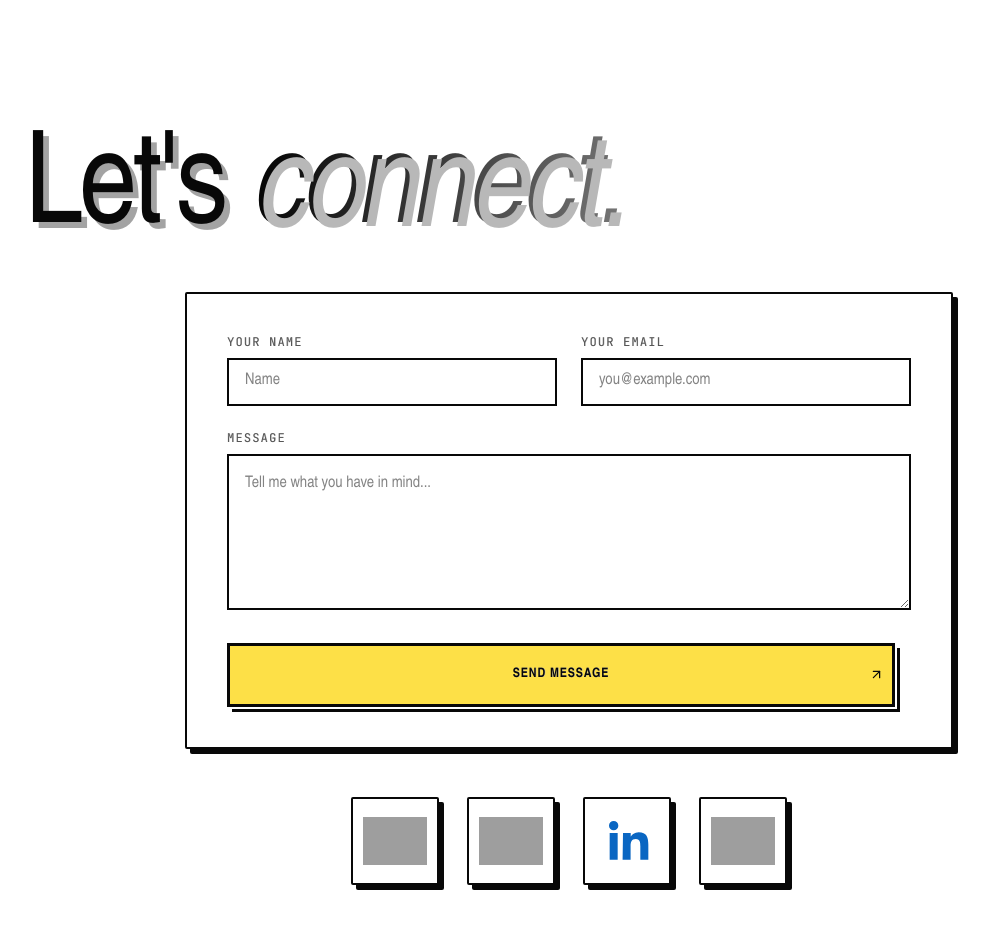
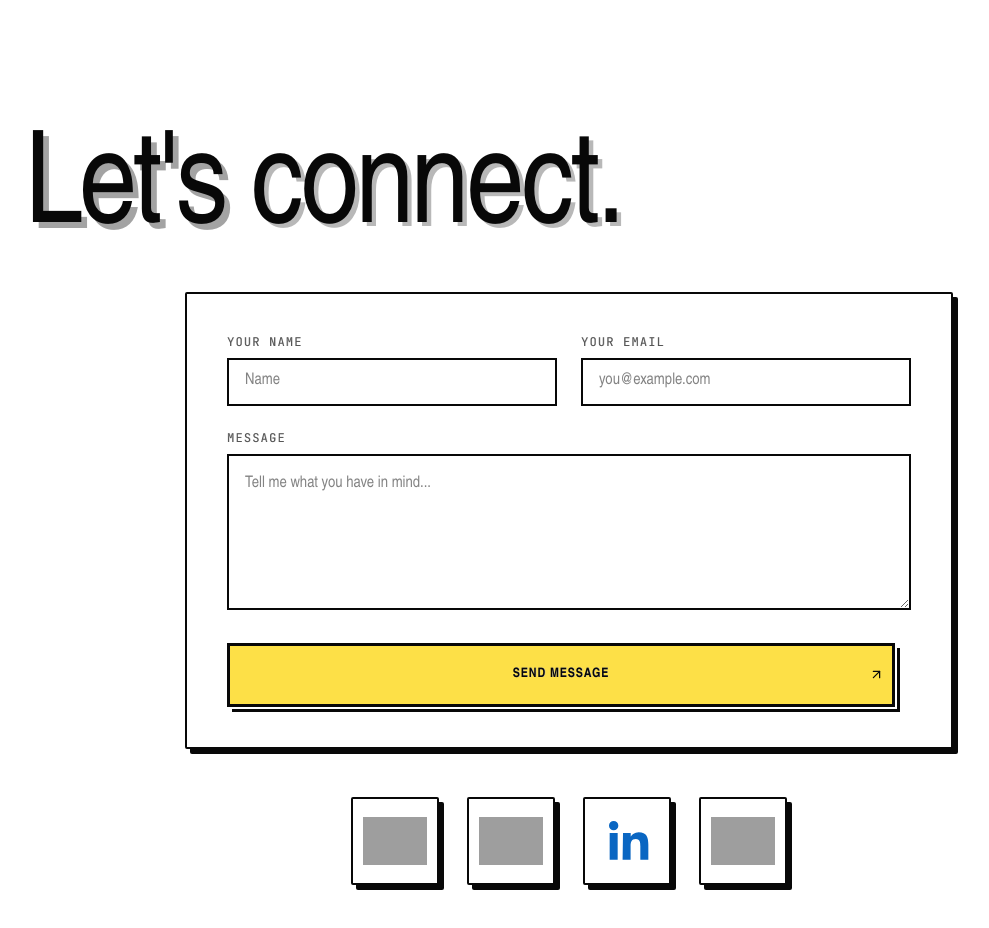
Before and after one commit to AVINASHTIWARI14/portfolio, a React (Vite) app: page / in a window 1280 px wide. Shown: the part 4160-5088 px from the top of the page, without its empty margins (71-1060 px from the left). Built offline with nearby package versions, Linux system fonts and the light colour scheme; grey boxes are pictures that could not be loaded; a web font is replaced by a local one.

Commit message:
Make connect heading black and non-italic

```diff
--- a/src/components/portfolio/Contact.tsx
+++ b/src/components/portfolio/Contact.tsx
@@ -52,7 +52,7 @@ export function Contact() {
       <div className="relative mx-auto max-w-6xl px-5 sm:px-8">
         <Reveal>
           <h2 className="font-display text-[clamp(3rem,10vw,8rem)] leading-[0.9] tracking-tight">
-            Let's <em className="text-gradient">connect.</em>
+            Let's <em className="not-italic text-foreground">connect.</em>
           </h2>
         </Reveal>
         <Reveal delay={0.1} className="mx-auto mt-10 max-w-3xl">
```
